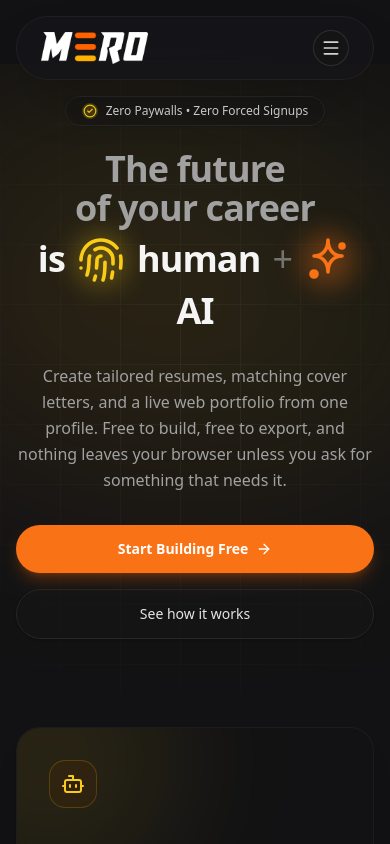
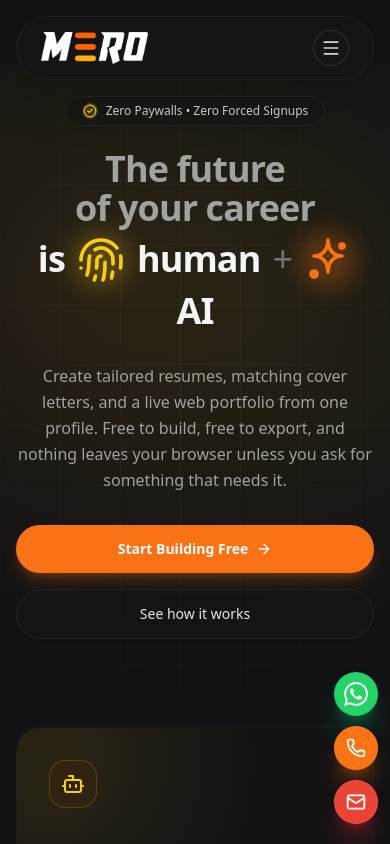
Before and after one commit to dassatyajitdas2005/MERO, a Next.js app: page / in a window 390 px wide. Shown: the top 844 px of the page. Built offline with nearby package versions, Linux system fonts and the light colour scheme.

Commit message:
feat(contact): add floating quick action dock for WhatsApp, Phone, and Email

```diff
--- a/src/app/layout.tsx
+++ b/src/app/layout.tsx
@@ -4,6 +4,7 @@ import "./globals.css";
 import { ThemeProvider } from "@/context/ThemeContext";
 import Navbar from "@/components/layout/Navbar";
 import Footer from "@/components/layout/Footer";
+import FloatingContact from "@/components/ui/FloatingContact";
 
 const geistSans = Geist({
   variable: "--font-geist-sans",
@@ -43,6 +44,7 @@ export default function RootLayout({
           <Navbar />
           <main className="flex-1">{children}</main>
           <Footer />
+          <FloatingContact />
         </ThemeProvider>
       </body>
     </html>
--- /dev/null
+++ b/src/components/ui/FloatingContact.tsx
@@ -0,0 +1,83 @@
+"use client";
+
+import React from "react";
+import { Phone, Mail } from "lucide-react";
+
+export default function FloatingContact() {
+  const whatsappNumber = "919641049148";
+  const displayWhatsApp = "+91 9641049148";
+  const phoneNumber = "+917872624993";
+  const displayPhone = "+91 7872624993";
+  const email = "meroindian@gmail.com";
+
+  const contacts = [
+    {
+      id: "whatsapp",
+      name: "WhatsApp",
+      subtitle: displayWhatsApp,
+      href: `https://wa.me/${whatsappNumber}?text=Hi%20MERO%2C%20I%20am%20interested%20in%20your%20services`,
+      bgClass: "bg-[#25D366] hover:bg-[#20ba59] text-white shadow-emerald-500/30",
+      borderClass: "border-emerald-400/40",
+      ariaLabel: "Chat on WhatsApp: 9641049148",
+      icon: (
+        <svg className="h-6 w-6 fill-current" viewBox="0 0 24 24">
+          <path d="M.057 24l1.687-6.163c-1.041-1.804-1.588-3.849-1.587-5.946.003-6.556 5.338-11.891 11.893-11.891 3.181.001 6.167 1.24 8.413 3.488 2.245 2.248 3.481 5.236 3.48 8.414-.003 6.557-5.338 11.892-11.893 11.892-1.99-.001-3.951-.5-5.688-1.448l-6.305 1.654zm6.597-3.807c1.676.995 3.276 1.591 5.392 1.592 5.448 0 9.886-4.434 9.889-9.885.002-5.462-4.415-9.89-9.881-9.892-5.452 0-9.887 4.434-9.889 9.884-.001 2.225.651 3.891 1.746 5.634l-.999 3.648 3.742-.981zm11.387-5.464c-.074-.124-.272-.198-.57-.347-.297-.149-1.758-.868-2.031-.967-.272-.099-.47-.149-.669.149-.198.297-.768.967-.941 1.165-.173.198-.347.223-.644.074-.297-.149-1.255-.462-2.39-1.475-.883-.788-1.48-1.761-1.653-2.059-.173-.297-.018-.458.13-.606.134-.133.297-.347.446-.521.151-.172.2-.296.3-.495.099-.198.05-.372-.025-.521-.075-.148-.669-1.611-.916-2.206-.242-.579-.487-.501-.669-.51l-.57-.01c-.198 0-.52.074-.792.372s-1.04 1.016-1.04 2.479 1.065 2.876 1.213 3.074c.149.198 2.095 3.2 5.076 4.487.709.306 1.263.489 1.694.626.712.226 1.36.194 1.872.118.571-.085 1.758-.719 2.006-1.413.248-.695.248-1.29.173-1.414z" />
+        </svg>
+      ),
+    },
+    {
+      id: "phone",
+      name: "Call Directly",
+      subtitle: displayPhone,
+      href: `tel:${phoneNumber}`,
+      bgClass: "bg-[#f97316] hover:bg-[#ea580c] text-white shadow-orange-500/30",
+      borderClass: "border-orange-400/40",
+      ariaLabel: "Call Phone: 7872624993",
+      icon: <Phone className="h-5 w-5 stroke-[2.2]" />,
+    },
+    {
+      id: "gmail",
+      name: "Send Email",
+      subtitle: email,
+      href: `mailto:${email}?subject=Inquiry%20regarding%20MERO%20Services`,
+      bgClass: "bg-[#EA4335] hover:bg-[#d93025] text-white shadow-red-500/30",
+      borderClass: "border-red-400/40",
+      ariaLabel: `Send email to ${email}`,
+      icon: <Mail className="h-5 w-5 stroke-[2.2]" />,
+    },
+  ];
+
+  return (
+    <aside
+      aria-label="Direct Quick Contact Actions"
+      className="fixed right-3 sm:right-5 bottom-5 sm:bottom-7 z-50 flex flex-col items-end gap-2.5 sm:gap-3 pointer-events-none"
+    >
+      {contacts.map((contact) => (
+        <div key={contact.id} className="group relative flex items-center pointer-events-auto">
+          {/* Hover Tooltip on Left */}
+          <div className="absolute right-full mr-3.5 hidden sm:flex opacity-0 translate-x-2 group-hover:opacity-100 group-hover:translate-x-0 pointer-events-none transition-all duration-200 ease-out whitespace-nowrap">
+            <div className="rounded-xl border border-neutral-700/80 bg-[#161619]/95 px-3.5 py-1.5 shadow-2xl backdrop-blur-md">
+              <span className="text-[11px] font-bold text-white block leading-tight">
+                {contact.name}
+              </span>
+              <span className="text-[10px] text-neutral-400 block leading-tight font-mono">
+                {contact.subtitle}
+              </span>
+            </div>
+          </div>
+
+          {/* Floating Circle Button */}
+          <a
+            href={contact.href}
+            target={contact.id === "whatsapp" ? "_blank" : undefined}
+            rel={contact.id === "whatsapp" ? "noopener noreferrer" : undefined}
+            aria-label={contact.ariaLabel}
+            className={`flex h-11 w-11 sm:h-12 sm:w-12 items-center justify-center rounded-full border shadow-xl transition-all duration-200 hover:scale-110 active:scale-95 ${contact.bgClass} ${contact.borderClass}`}
+          >
+            {contact.icon}
+          </a>
+        </div>
+      ))}
+    </aside>
+  );
+}
```
